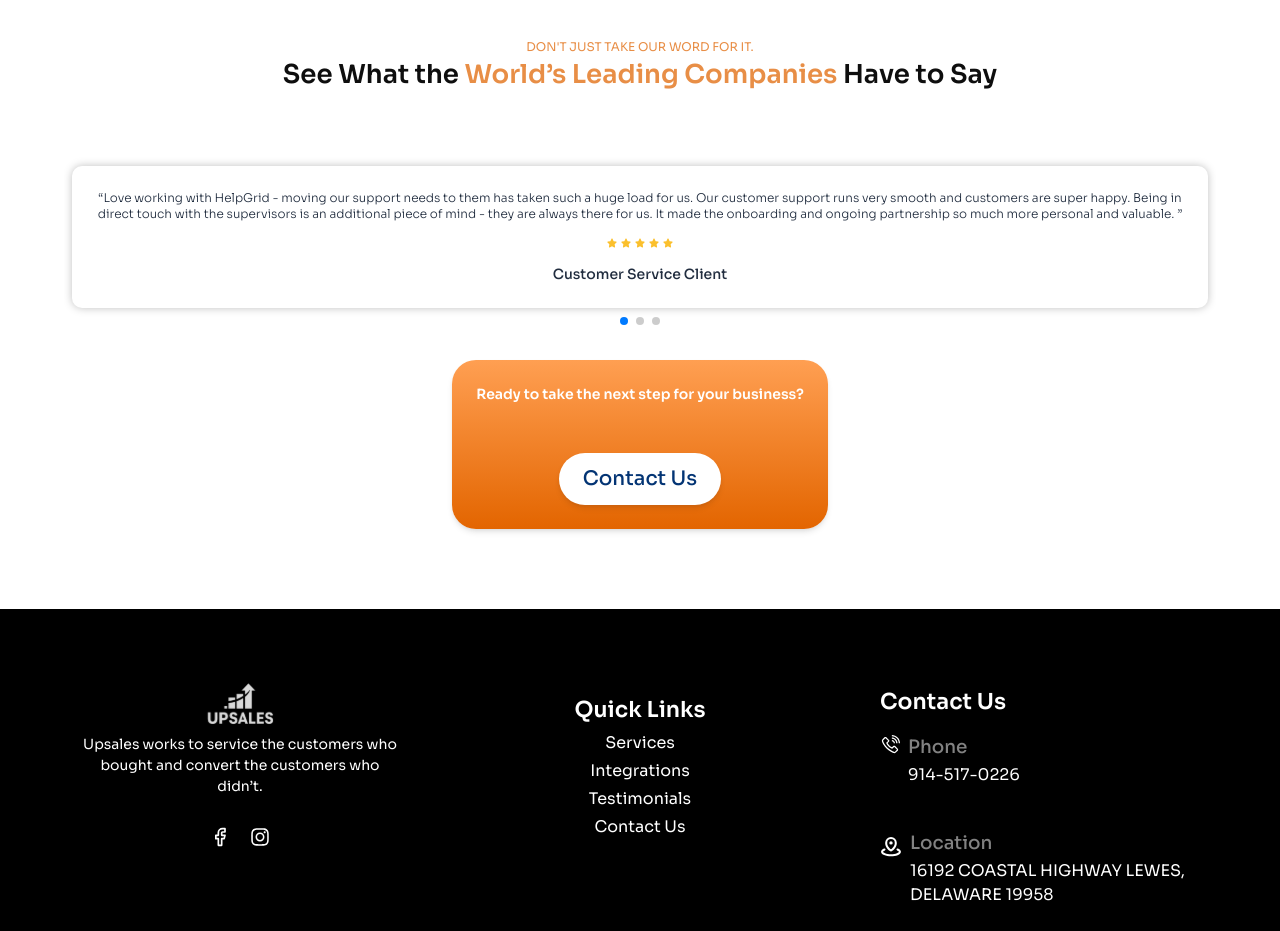
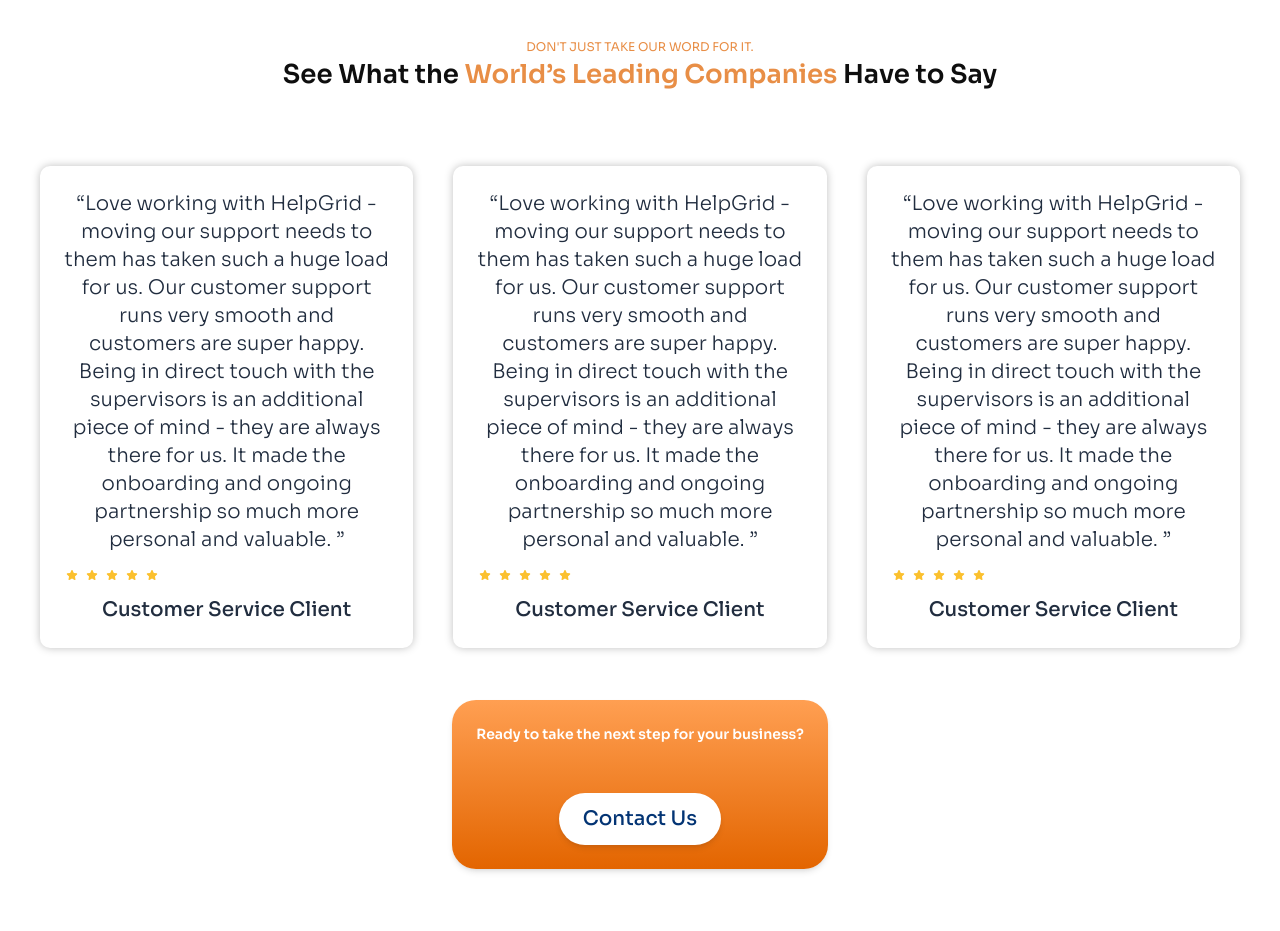
Before and after one commit to Nick9499/GetLogical, a Next.js app: page / in a window 1280 px wide. Shown: the part 3320-4251 px from the top of the page. Built offline with nearby package versions, Linux system fonts and the light colour scheme.

Commit message:
Added lg view for reviews

```diff
--- a/app/components/Reviews/Carousel.js
+++ b/app/components/Reviews/Carousel.js
@@ -41,6 +41,30 @@
 
 const Carousel = () => {
   return (
+    <>
+      <div className="hidden lg:flex  gap-6 mx-8">
+        {REVIEWS.map(({ body, author }) => (
+          <Card
+            className="rounded-[0.625rem] my-8 mx-2  "
+            style={{ boxShadow: "0px 0px 8px 0px rgba(0, 0, 0, 0.25)" }}
+          >
+            <CardBody className="flex flex-col  gap-4">
+              <Typography className="text-xl text-[#212D3F]  ">
+                {body}
+              </Typography>
+              <div className="flex gap-1">
+                {[...Array(5)].map((_, index) => (
+                  <FaStar className="text-[#FBC02D] w-[1rem] h-[0.625rem] " />
+                ))}
+              </div>
+              <Typography className="text-xl font-medium text-[#212D3F]">
+                {author}
+              </Typography>
+            </CardBody>
+          </Card>
+        ))}
+      </div>
+      <div className="lg:hidden">
         <Swiper
           modules={[Pagination]}
           spaceBetween={20}
@@ -48,7 +72,7 @@
           navigation
           pagination={{ clickable: true }}
           loop={true}
-      className="h-full w-full overflow-visible"
+          className="h-full w-full overflow-visible  "
           style={{ maxWidth: "90vw" }}
         >
           {REVIEWS.map(({ body, author }) => (
@@ -74,6 +98,8 @@
             </SwiperSlide>
           ))}
         </Swiper>
+      </div>
+    </>
   );
 };
 
```
Lines whose indentation alone changed are shown as unchanged.
